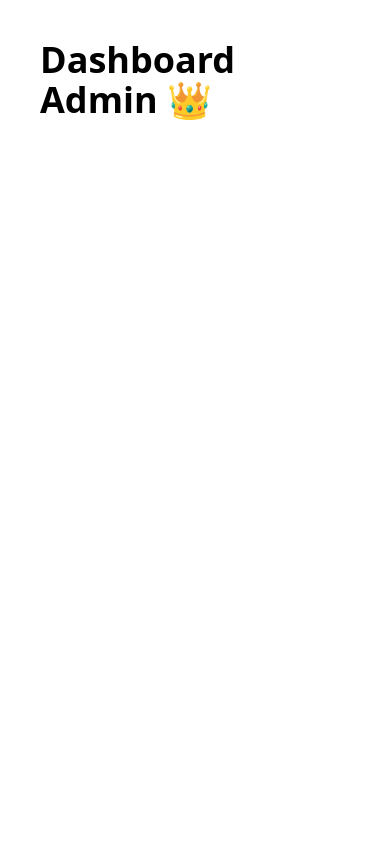
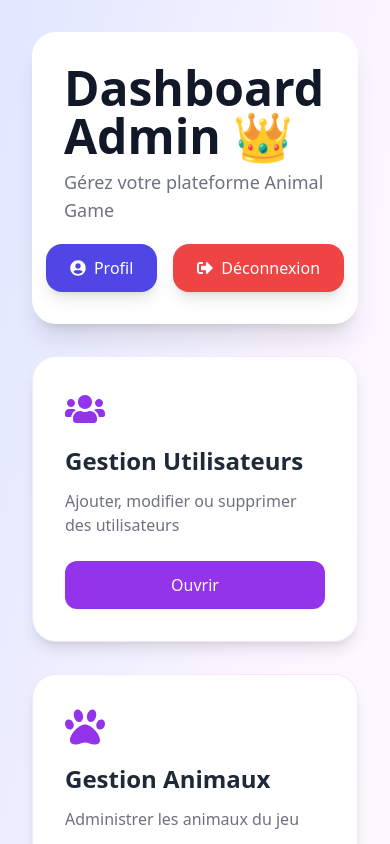
Before and after one commit to Noblette/animal-game, a React (Create React App) app in the folder frontend/: page /admin in a window 390 px wide. Shown: the top 844 px of the page. Built offline with nearby package versions, Linux system fonts and the light colour scheme; sample sign-in values are in the browser's storage.

Commit message:
page admin amélioré initialisé ok;profile ajout bouton user dashboard; App.js ajout route user; user page initialisé par user dashboard; Admin page esrt responsive, les autres pas encore

```diff
--- a/frontend/src/App.js
+++ b/frontend/src/App.js
@@ -10,6 +10,7 @@ import Register from "./pages/Register";
 import Profile from "./pages/Profile";
 import ForgotPassword from "./pages/ForgotPassword";
 import Admin from "./pages/Admin";
+import User from "./pages/User";
 
 
 // 🔐 Route protégée utilisateur connecté
@@ -49,6 +50,15 @@ function App() {
           }
         />
 
+        <Route
+          path="/user"
+          element={
+            <PrivateRoute>
+              <User />
+            </PrivateRoute>
+          }
+        />
+
         {/* Admin seulement */}
         <Route
           path="/admin"
--- a/frontend/src/pages/Admin.jsx
+++ b/frontend/src/pages/Admin.jsx
@@ -1,21 +1,146 @@
 import React from "react";
+import Swal from "sweetalert2";
+import {
+  FaUsers,
+  FaPaw,
+  FaGamepad,
+  FaChartBar,
+  FaCog,
+  FaUserCircle,
+  FaSignOutAlt,
+} from "react-icons/fa";
 
 function Admin() {
   const role = localStorage.getItem("role");
 
   if (role !== "admin") {
     return (
-      <div className="min-h-screen flex items-center justify-center text-red-500 text-2xl font-bold">
-        Accès refusé 🚫
+      <div className="min-h-screen flex items-center justify-center bg-gray-100">
+        <div className="bg-white p-10 rounded-3xl shadow-xl text-center">
+          <h1 className="text-4xl font-bold text-red-500">
+            Accès refusé 🚫
+          </h1>
+          <p className="text-gray-500 mt-3">
+            Vous n’avez pas les permissions.
+          </p>
+        </div>
       </div>
     );
   }
 
+  const handleLogout = async () => {
+    const result = await Swal.fire({
+      title: "Déconnexion ?",
+      text: "Vous allez être déconnecté.",
+      icon: "warning",
+      showCancelButton: true,
+      confirmButtonText: "Oui",
+      cancelButtonText: "Annuler",
+      confirmButtonColor: "#ef4444",
+    });
+
+    if (result.isConfirmed) {
+      localStorage.clear();
+
+      await Swal.fire({
+        title: "À bientôt 👋",
+        icon: "success",
+        timer: 1500,
+        showConfirmButton: false,
+      });
+
+      window.location.href = "/";
+    }
+  };
+
+  const cards = [
+    {
+      title: "Gestion Utilisateurs",
+      icon: <FaUsers size={40} />,
+      description: "Ajouter, modifier ou supprimer des utilisateurs",
+    },
+    {
+      title: "Gestion Animaux",
+      icon: <FaPaw size={40} />,
+      description: "Administrer les animaux du jeu",
+    },
+    {
+      title: "Gestion Jeux",
+      icon: <FaGamepad size={40} />,
+      description: "Configurer les mini-jeux",
+    },
+    {
+      title: "Statistiques",
+      icon: <FaChartBar size={40} />,
+      description: "Visualiser les données",
+    },
+    {
+      title: "Paramètres",
+      icon: <FaCog size={40} />,
+      description: "Configuration du système",
+    },
+  ];
+
   return (
-    <div className="p-10">
-      <h1 className="text-4xl font-bold">
-        Dashboard Admin 👑
-      </h1>
+    <div className="min-h-screen bg-gradient-to-br from-indigo-100 via-purple-50 to-white">
+      <div className="max-w-7xl mx-auto p-8">
+
+        {/* Header */}
+        <div className="bg-white rounded-3xl shadow-xl p-8 mb-8 flex flex-col md:flex-row justify-between items-center">
+          <div>
+            <h1 className="text-5xl font-bold text-gray-900">
+              Dashboard Admin 👑
+            </h1>
+            <p className="text-gray-500 mt-2 text-lg">
+              Gérez votre plateforme Animal Game
+            </p>
+          </div>
+
+          <div className="flex gap-4 mt-5 md:mt-0">
+            <button
+              onClick={() => window.location.href = "/profile"}
+              className="flex items-center gap-2 bg-indigo-600 hover:bg-indigo-700 text-white px-6 py-3 rounded-2xl shadow-lg"
+            >
+              <FaUserCircle />
+              Profil
+            </button>
+
+            <button
+              onClick={handleLogout}
+              className="flex items-center gap-2 bg-red-500 hover:bg-red-600 text-white px-6 py-3 rounded-2xl shadow-lg"
+            >
+              <FaSignOutAlt />
+              Déconnexion
+            </button>
+          </div>
+        </div>
+
+        {/* Cards */}
+        <div className="grid grid-cols-1 sm:grid-cols-2 xl:grid-cols-3 gap-8">
+          {cards.map((card, index) => (
+            <div
+              key={index}
+              className="bg-white rounded-3xl shadow-lg hover:shadow-2xl transition duration-300 p-8 cursor-pointer border border-purple-100 hover:-translate-y-2"
+            >
+              <div className="text-purple-600 mb-4">
+                {card.icon}
+              </div>
+
+              <h2 className="text-2xl font-bold text-gray-800">
+                {card.title}
+              </h2>
+
+              <p className="text-gray-500 mt-3">
+                {card.description}
+              </p>
+
+              <button className="mt-6 bg-purple-600 hover:bg-purple-700 text-white px-5 py-3 rounded-xl w-full">
+                Ouvrir
+              </button>
+            </div>
+          ))}
+        </div>
+      </div>
     </div>
   );
 }
--- a/frontend/src/pages/Profile.jsx
+++ b/frontend/src/pages/Profile.jsx
@@ -133,6 +133,16 @@ function Profile() {
                   </button>
                 )
               }
+              {
+                role === "user" && (
+                  <button
+                    onClick={() => window.location.href="/user"}
+                    className="bg-green-600 text-white px-6 py-3 rounded-xl hover:bg-green-700"
+                  >
+                    Dashboard User
+                  </button>
+                )
+              }
 
             </div>
           </div>
--- /dev/null
+++ b/frontend/src/pages/User.jsx
@@ -0,0 +1,13 @@
+import React from "react";
+import Swal from "sweetalert2";
+function User() {
+    return (
+    <div>
+    <p className="text-gray-500 mt-2 text-lg">
+              User Dashboard
+            </p>
+          </div>
+ );
+}
+
+export default User;
```
